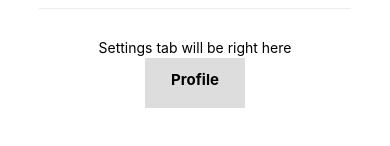
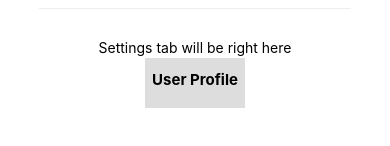
Before and after one commit to ethang17/Me-Lody, a React Native app: screen /Settings in a window 390 px wide. Shown: the part 422-568 px from the top of the page. Built offline with nearby package versions, Linux system fonts and the light colour scheme; what expo-linking would draw is missing.

Commit message:
Changed the text for the settings

```diff
--- a/screens/SettingsScreen.tsx
+++ b/screens/SettingsScreen.tsx
@@ -15,7 +15,7 @@ export default function SettingsScreen({ navigation }: RootStackScreenProps<'Set
       <Pressable onPress={() => navigation.replace('Profile')}>
         <View style = {styles.blockButton} >
           <Text style = {styles.buttonLabel}>
-            Profile
+            User Profile
           </Text>
         </View>
       </Pressable>
```
